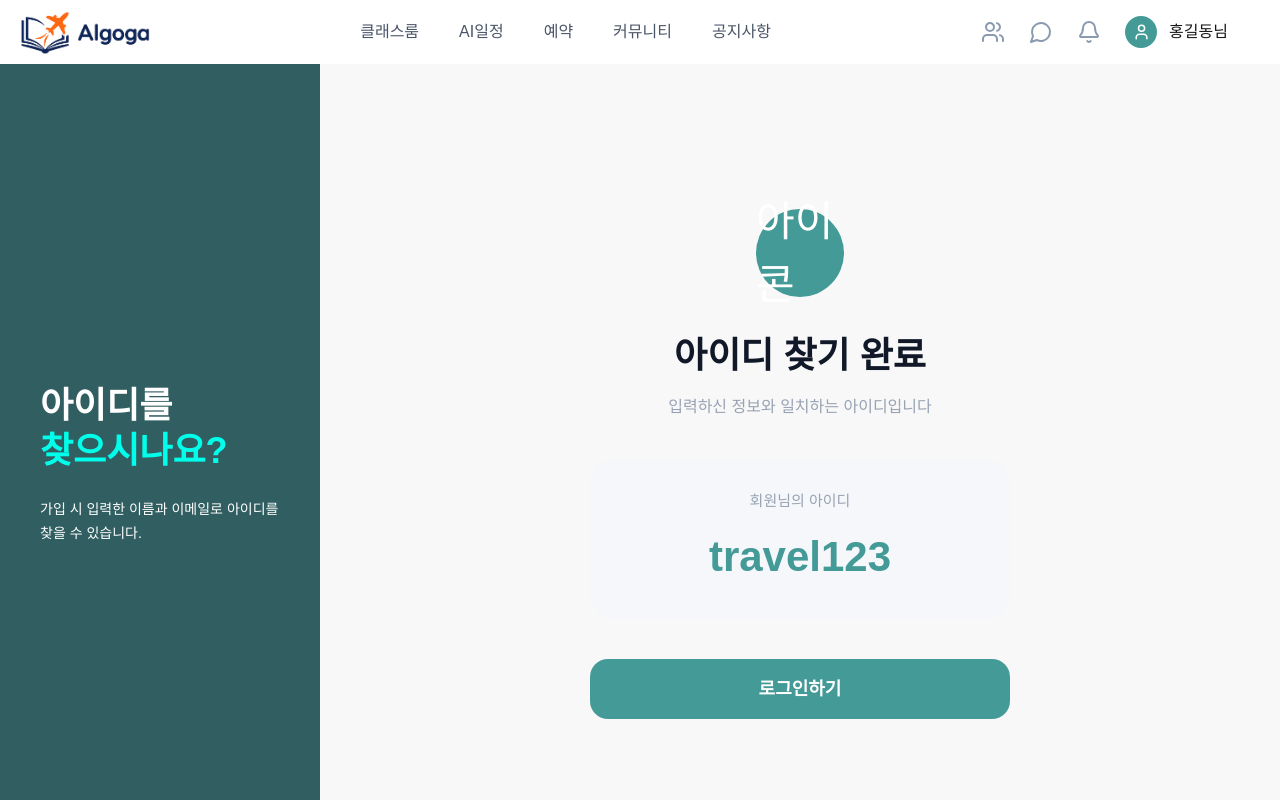
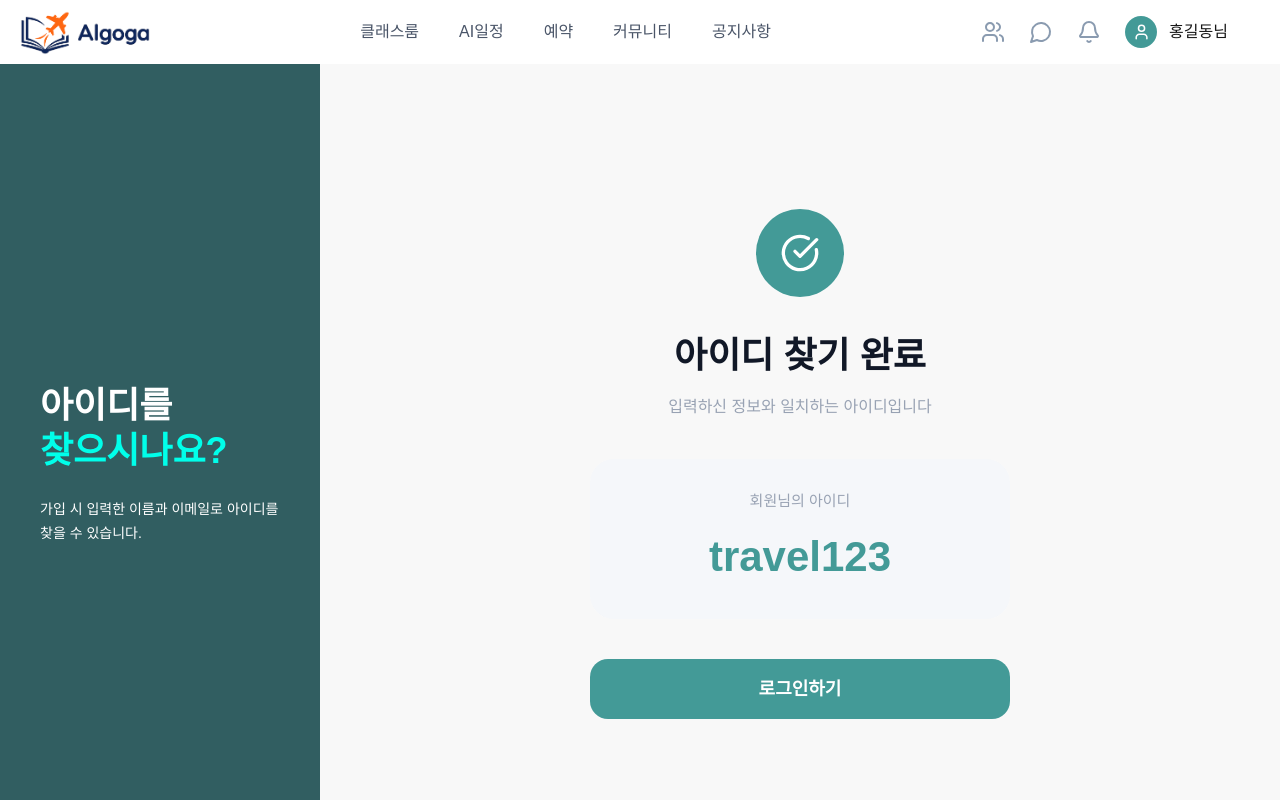
Before and after one commit to kid-mily/Algoga-frontend, a Next.js app: page /user/auth/login/findidcomplete in a window 1280 px wide. Shown: the top 800 px of the page. Built offline with nearby package versions, Linux system fonts and the light colour scheme.

Commit message:
[fix]로그인페이지 아이콘 추가 및 수정#15

```diff
--- a/src/app/user/layout.tsx
+++ b/src/app/user/layout.tsx
@@ -6,8 +6,8 @@ export default function RootLayout({
   children: React.ReactNode;
 }>) {
   return (
-    <html lang="en">
-      <body>{children}</body>
-    </html>
+
+      <div>{children}</div>
+
   );
 }
--- a/src/features/auth/components/findidcomplete.tsx
+++ b/src/features/auth/components/findidcomplete.tsx
@@ -11,7 +11,7 @@ export default function FindIdComplete({
     <div className="flex w-[420px] flex-col items-center">
       {/* 아이콘 */}
       <div className="flex h-[88px] w-[88px] items-center justify-center rounded-full bg-[#439A97] text-[42px] text-white">
-        아이콘
+        <img src="/images/check.svg" alt="체크아이콘" />
       </div>
 
       {/* 타이틀 */}
--- a/src/features/auth/components/loginform.tsx
+++ b/src/features/auth/components/loginform.tsx
@@ -43,7 +43,7 @@ export default function LoginForm() {
               type="button"
               className="absolute right-4 top-1/2 -translate-y-1/2 text-[16px]"
             >
-              눈아이콘 넣을 자리
+              <img src="/images/eye.svg" alt="눈아이콘" />
             </button>
           </div>
         </div>
@@ -116,12 +116,13 @@ export default function LoginForm() {
         </div>
 
         {/* 메인 이동 */}
-        <button
+        <Link
+          href="/"
           type="button"
           className="mt-4 block w-full text-center text-[14px] text-[#98A2B3]"
         >
           메인으로 돌아가기
-        </button>
+        </Link>
       </form>
     </div>
   );
```
Also changed, not shown: public/images/check.svg (added), public/images/eye.svg (added).
